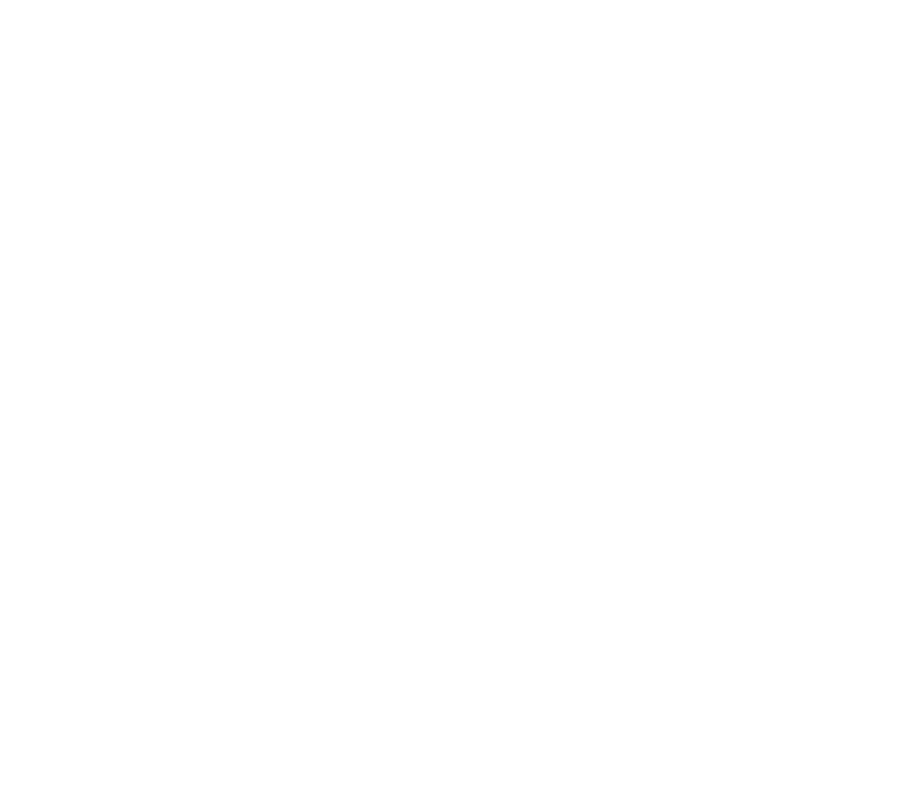
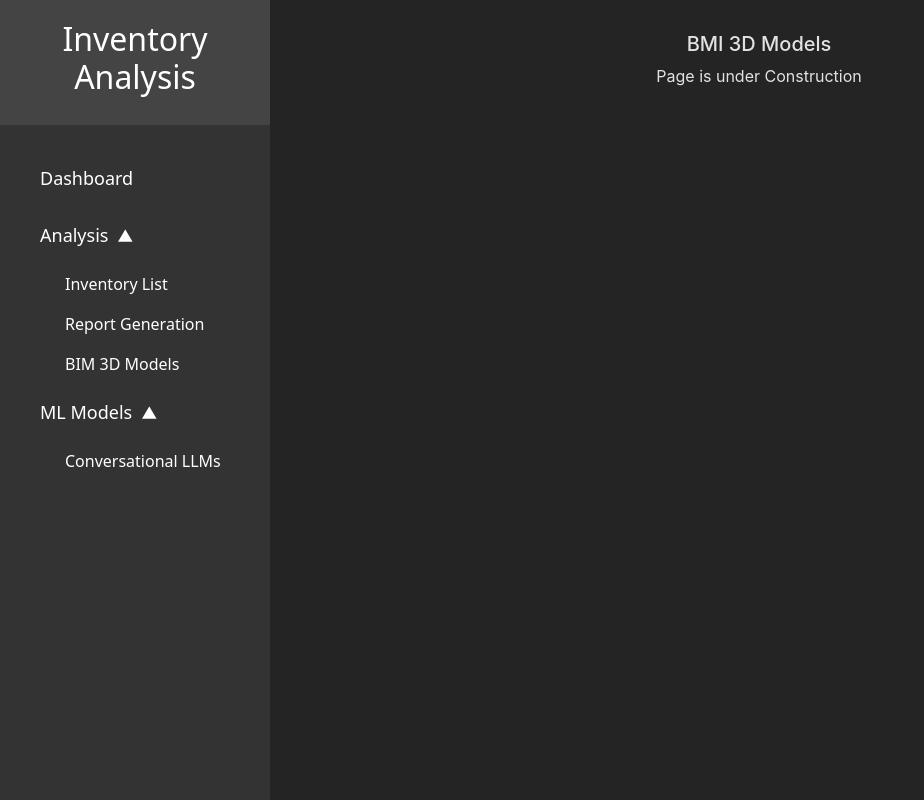
Before and after one commit to Mischief-Managers/react_app, a React (Vite) app in the folder inventory_analysis_client/: page /analysis/bmi_model in a window 1280 px wide. Before the commit this address had no page. Shown: the whole page, without its empty margins (0-924 px from the left). Built offline with nearby package versions, Linux system fonts and the light colour scheme.

Commit message:
all page

```diff
--- a/inventory_analysis_client/src/App.tsx
+++ b/inventory_analysis_client/src/App.tsx
@@ -5,6 +5,8 @@ import Dashboard from "./components/Dashboard";
 import ListShow from "./components/Analysis/List_Show";
 import ReportGen from "./components/Analysis/Report_Gen";
 import InventoryDetail from "./components/Analysis/inventory_detail";
+import Con_Llms from "./components/Analysis/Con_Llm";
+import BMI_Model from "./components/Analysis/BMI_Model";
 
 
 function App() {
@@ -16,6 +18,8 @@ function App() {
           <Route path="/dashboard" element={<Dashboard />} />
           <Route path="/analysis/listshow" element={<ListShow />} />
           <Route path="/analysis/reportgen" element={<ReportGen />} />
+          <Route path="/analysis/bmi_model" element={<BMI_Model />} />
+          <Route path="/analysis/conversational_llms" element={<Con_Llms />} />
           <Route path="//inventory/item/:record_id" element={<InventoryDetail />} />
         </Routes>
       </BrowserRouter>
--- /dev/null
+++ b/inventory_analysis_client/src/components/Analysis/BMI_Model.tsx
@@ -0,0 +1,18 @@
+import Sidebar from "../SideBar";
+
+
+function BMI_Model() {
+  return (
+    <div>
+      <Sidebar />
+
+      <div className="mainBody">
+        <h5>BMI 3D Models</h5>
+
+        <p>Page is under Construction</p>
+      </div>
+    </div>
+  );
+}
+
+export default BMI_Model;
--- /dev/null
+++ b/inventory_analysis_client/src/components/Analysis/Con_Llm.tsx
@@ -0,0 +1,18 @@
+import Sidebar from "../SideBar";
+
+
+function Con_Llms() {
+  return (
+    <div>
+      <Sidebar />
+
+      <div className="mainBody">
+        <h5>Coversational LLMs</h5>
+
+        <p>Page is under Construction</p>
+      </div>
+    </div>
+  );
+}
+
+export default Con_Llms;
--- a/inventory_analysis_client/src/components/Dashboard.tsx
+++ b/inventory_analysis_client/src/components/Dashboard.tsx
@@ -115,7 +115,7 @@ function Dashboard() {
             <Card.Body>
               <Card.Text style={{ color: "white" }}>BIM 3D Model</Card.Text>
               <Card.Link
-                href="/dashboard"
+                href="/analysis/bmi_model"
                 style={{
                   color: "#64DEFC",
                   textDecoration: "none",
@@ -154,7 +154,7 @@ function Dashboard() {
             <Card.Body>
               <Card.Text style={{ color: "white" }}>Conversational LLMs</Card.Text>
               <Card.Link
-                href="/dashboard"
+                href="/analysis/conversational_llms"
                 style={{
                   color: "#64DEFC",
                   textDecoration: "none",
--- a/inventory_analysis_client/src/components/SideBar.tsx
+++ b/inventory_analysis_client/src/components/SideBar.tsx
@@ -56,7 +56,7 @@ const Sidebar: any = () => {
             </Link>
 
             <Link
-              to="/dashboard"
+              to="/analysis/bmi_model"
               style={{ textDecoration: "none" }}
             >
               <li>BIM 3D Models</li>
@@ -77,7 +77,7 @@ const Sidebar: any = () => {
 
           <ul className="sub-menu">
             <Link
-              to="/dashboard"
+              to="/analysis/conversational_llms"
               style={{ textDecoration: "none" }}
             >
               <li>Conversational LLMs</li>
```
